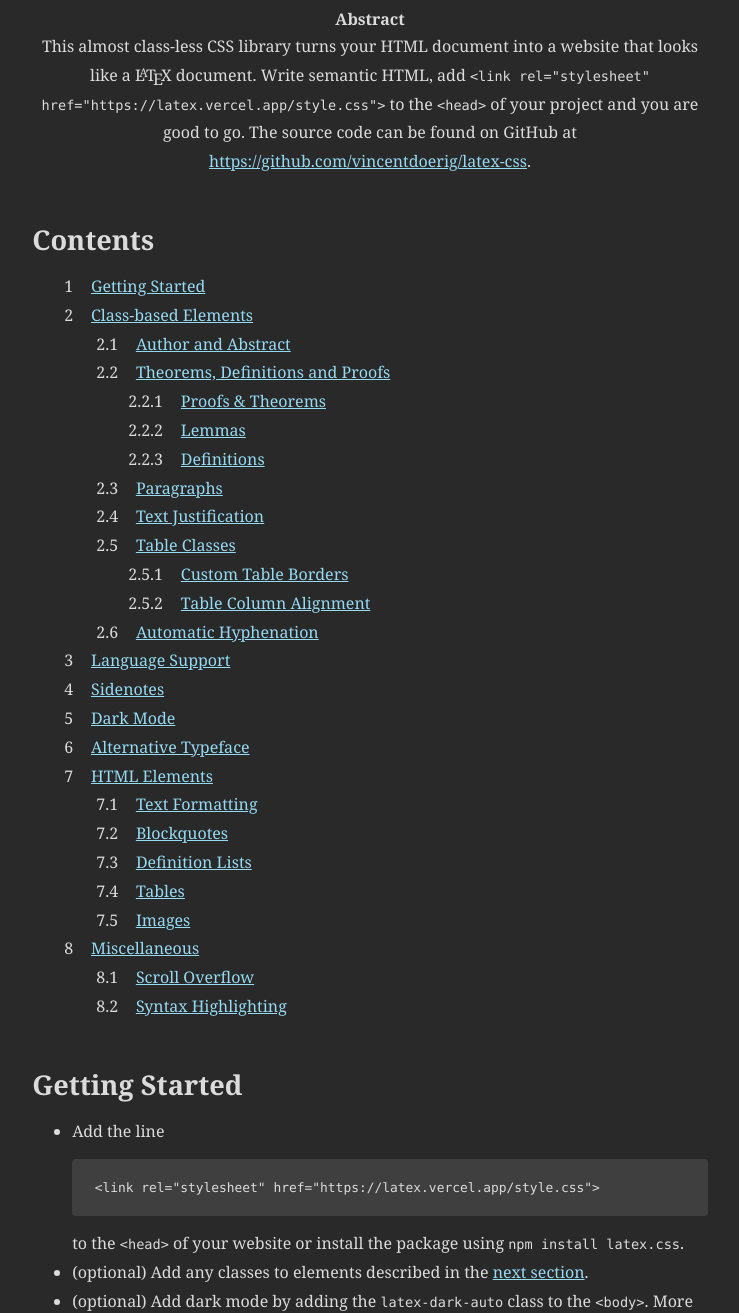
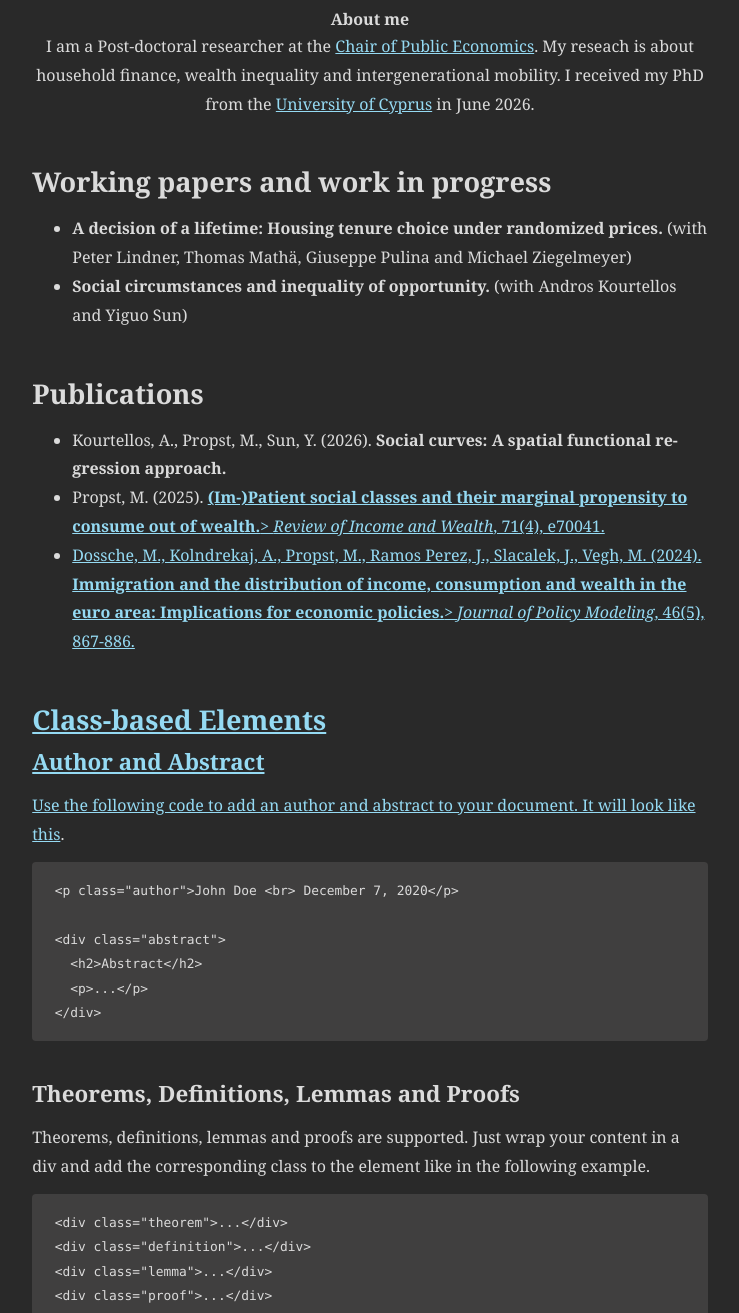
Before and after one commit to pm749/ws, a website built with Vite: page index.html in a window 1280 px wide. Shown: the part 526-1839 px from the top of the page, without its empty margins (270-1009 px from the left). Built offline with nearby package versions, Linux system fonts and the light colour scheme; files whose address does not match are found by name.

Commit message:
Update index.html

```diff
--- a/index.html
+++ b/index.html
@@ -34,106 +34,36 @@
   </header>
 
   <div class="abstract">
-    <h2>Abstract</h2>
+    <h2>About me</h2>
     <p>
-      This almost class-less CSS library turns your HTML document into a
-      website that looks like a
-      <span class="latex">L<span>a</span>T<span>e</span>X</span>
-      document. Write semantic HTML, add
-      <code class="language-html">&lt;link rel="stylesheet"
-          href="https://latex.vercel.app/style.css"&gt;</code>
-      to the <code class="language-html">&lt;head&gt;</code> of your project and you are good to go.
-      The source code can be found on GitHub at
-      <a href="https://github.com/vincentdoerig/latex-css">https://github.com/vincentdoerig/latex-css</a>.
+      I am a Post-doctoral researcher at the <a href="https://www.uni-augsburg.de/en/fakultaet/wiwi/prof/vwl/heer/">Chair of Public Economics</a>. My reseach is about household finance, wealth inequality and intergenerational mobility.
+      I received my PhD from the <a href="https://www.ucy.ac.cy/econ/?lang=en">University of Cyprus</a> in June 2026.
     </p>
   </div>
 
-  <nav role="navigation" class="toc">
-    <h2>Contents</h2>
-    <ol>
-      <li><a href="#getting-started">Getting Started</a></li>
-      <li>
-        <a href="#class-based-elements">Class-based Elements</a>
-        <ol>
-          <li><a href="#author-abstract">Author and Abstract</a></li>
-          <li>
-            <a href="#tdpl">Theorems, Definitions and Proofs</a>
-            <ol>
-              <li><a href="#proofs-theorems">Proofs & Theo&shy;rems</a></li>
-              <li><a href="#lemmas">Lemmas</a></li>
-              <li><a href="#definitions">Definitions</a></li>
-            </ol>
-          </li>
-          <li><a href="#paragraphs">Paragraphs</a></li>
-          <li><a href="#text-justification">Text Justification</a></li>
-          <li><a href="#table-classes">Table Classes</a>
-            <ol>
-              <li><a href="#table-borders">Custom Table Bor&shy;ders</a></li>
-              <li><a href="#table-column-aligment">Table Column Align&shy;ment</a></li>
-            </ol>
-          </li>
-          <li><a href="#auto-hyphenation">Automatic Hyphenation</a></li>
-        </ol>
-      </li>
-      <li><a href="#language-support">Language Support</a></li>
-      <li><a href="#sidenotes">Sidenotes</a></li>
-      <li><a href="#dark-mode">Dark Mode</a></li>
-      <li><a href="#alternative-typeface">Alternative Typeface</a></li>
-      <li>
-        <a href="#html-elements">HTML Elements</a>
-        <ol>
-          <li><a href="#text-formatting">Text Formatting</a></li>
-          <li><a href="#blockquotes">Blockquotes</a></li>
-          <li><a href="#definition-lists">Definition Lists</a></li>
-          <li><a href="#tables">Tables</a></li>
-          <li><a href="#images">Images</a></li>
-        </ol>
-      </li>
-      <li>
-        <a href="#miscellaneous">Miscellaneous</a>
-        <ol>
-          <li><a href="#scroll-overflow">Scroll Overflow</a></li>
-          <li><a href="#syntax-highlighting">Syntax Highlighting</a></li>
-        </ol>
-      </li>
-    </ol>
-  </nav>
-
   <main>
     <article>
-      <h2 id="getting-started">Getting Started</h2>
+      <h2>Working papers and work in progress</h2>
       <ul>
         <li>
-          Add the line
-          <pre><code class="language-html break-all">&lt;link rel="stylesheet" href="https://latex.vercel.app/style.css"&gt;</code></pre>
-          to the <code class="language-html">&lt;head&gt;</code> of your website or install the
-          package using <code>npm install latex.css</code>.
+          <b>A decision of a lifetime: Housing tenure choice under randomized prices.</b> (with Peter Lindner, Thomas Mathä, Giuseppe Pulina and Michael Ziegelmeyer)
         </li>
         <li>
-          (optional) Add any classes to elements described in the
-          <a href="#class-based-elements">next section</a>.
+          <b>Social circumstances and inequality of opportunity.</b> (with Andros Kourtellos and Yiguo Sun)
+        </li>
+      </ul>
+
+      <h2>Publications</h2>
+      <ul>
+        <li>
+         Kourtellos, A., Propst, M., Sun, Y. (2026).  <b>Social curves: A spatial functional regression approach.</b>
         </li>
         <li>
-          (optional) Add dark mode by adding the <code>latex-dark-auto</code> class to the <code
-            class="language-html">&lt;body&gt;</code>.
-          More infos <a href="#dark-mode">here</a>.
+          Propst, M. (2025). <a href="https://onlinelibrary.wiley.com/doi/abs/10.1111/roiw.70041"><b>(Im-)Patient social classes and their marginal propensity to consume out of wealth.</b>> <i>Review of Income and Wealth</i>, 71(4), e70041.
         </li>
-        <li>
-          (optional) If you need support for
-          <span class="latex">L<span>a</span>T<span>e</span>X</span> math, add
-          the following script to include
-          <a href="https://www.mathjax.org/">MathJax</a>:
-          <pre><code class="language-html">&lt;script id="MathJax-script" async src="https://cdn.jsdelivr.net/npm/mathjax@3/es5/tex-mml-chtml.js"&gt;&lt;/script&gt;</code></pre>
+         <li>
+          Dossche, M., Kolndrekaj, A., Propst, M., Ramos Perez, J., Slacalek, J., Vegh, M. (2024). <a href="https://www.sciencedirect.com/science/article/pii/S0161893824000206"><b>Immigration and the distribution of income, consumption and wealth in the euro area: Implications for economic policies.</b>> <i>Journal of Policy Modeling</i>, 46(5), 867-886.
         </li>
-        <li>
-          (optional) If you need syntax highlighting, add
-          the following script to include
-          <a href="https://prismjs.com/">Prism</a> and the Prism LaTeX stylesheet (or use any other):
-          <pre><code class="language-html">&lt;link rel="stylesheet" href="https://latex.vercel.app/prism/prism.css"&gt;
-
-&lt;script src="https://cdn.jsdelivr.net/npm/prismjs/prism.min.js"&gt;&lt;/script&gt;</code></pre>
-        </li>
-        <li>Done.</li>
       </ul>
 
       <h2 id="class-based-elements">Class-based Elements</h2>
```
